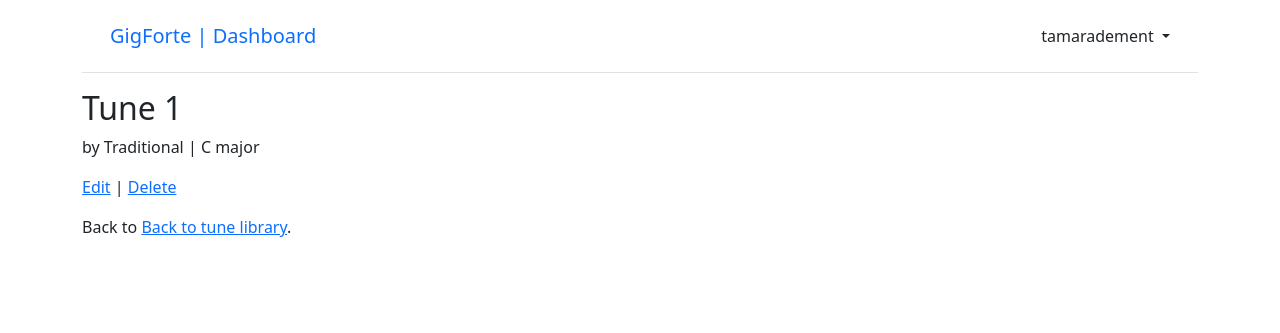
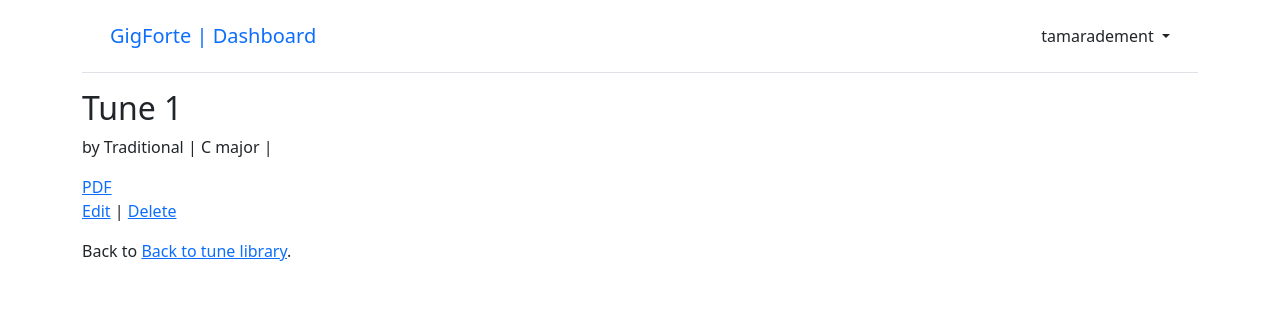
Before and after one commit to tamaradement/gig-forte-1, a Django app: page /tunes/4/ in a window 1280 px wide. Shown: the top 333 px of the page. Run offline with Django 3.2, Linux system fonts and the light colour scheme; a user stored in the database is signed in; data comes from the database, SQL or seed files in the repository; both versions use the stored data as it was after the commit; parts of the project's set-up code (start-up, migrations or seed data) failed here and were passed over.

Commit message:
Fixed add tune forms

```diff
--- a/django_project/settings.py
+++ b/django_project/settings.py
@@ -122,7 +122,7 @@ STATIC_URL = "/static/"
 STATICFILES_DIRS = [str(BASE_DIR.joinpath("static"))]
 STATIC_ROOT = str(BASE_DIR.joinpath("staticfiles"))
 STATICFILES_STORAGE = "whitenoise.storage.CompressedManifestStaticFilesStorage"
-MEDIA_URL = "/tunes/"
+MEDIA_URL = "tunes/"
 
 # Default primary key field type
 # https://docs.djangoproject.com/en/3.2/ref/settings/#default-auto-field
--- a/templates/tunes/tune_detail.html
+++ b/templates/tunes/tune_detail.html
@@ -2,7 +2,8 @@
 {% block content %}
 <div class="tune-entry">
     <h2>{{ object.title }}</h2>
-    <p>by {{ object.composer }} | {{ object.key }}</p>
+    <p>by {{ object.composer }} | {{ object.key }} | </p>
+    <a href={{ object.pdf }}>PDF</a>
 </div>
 <p><a href="{% url 'tune_edit' tune.pk %}">Edit</a> |
     <a href="{% url 'tune_delete' tune.pk %}">Delete</a>
--- a/templates/tunes/tune_list.html
+++ b/templates/tunes/tune_list.html
@@ -23,7 +23,9 @@
 
     </div>
     <div class="card-body">
-        Key: {{ tune.key }} </div>
+        Key: {{ tune.key }}
+        <a href={{ tune.pdf }}>PDF</a>
+    </div>
     <div class="card-footer text-center text-muted">
         <a href="{% url 'tune_edit' tune.pk %}">Edit</a> |
         <a href="{% url 'tune_delete' tune.pk %}">Delete</a>
--- a/tunes/views.py
+++ b/tunes/views.py
@@ -32,6 +32,7 @@ class TuneUpdateView(LoginRequiredMixin, UserPassesTestMixin, UpdateView):
         "key",
         "notes",
         "genre",
+        "pdf",
     )
     template_name = "tunes/tune_edit.html"
 
@@ -59,6 +60,7 @@ class TuneCreateView(LoginRequiredMixin, CreateView):
         "key",
         "notes",
         "genre",
+        "pdf",
     )
 
     def form_valid(self, form):
```
Also changed, not shown: db.sqlite3.
